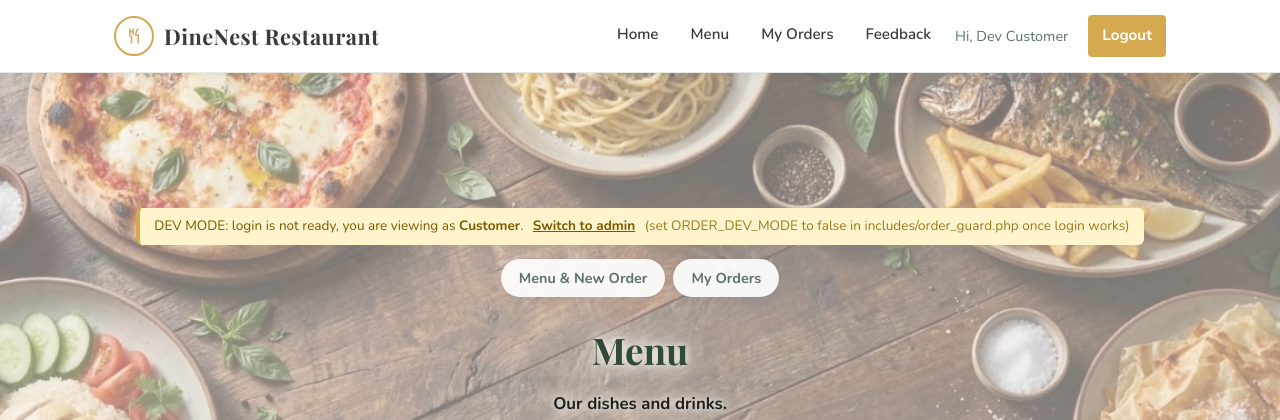
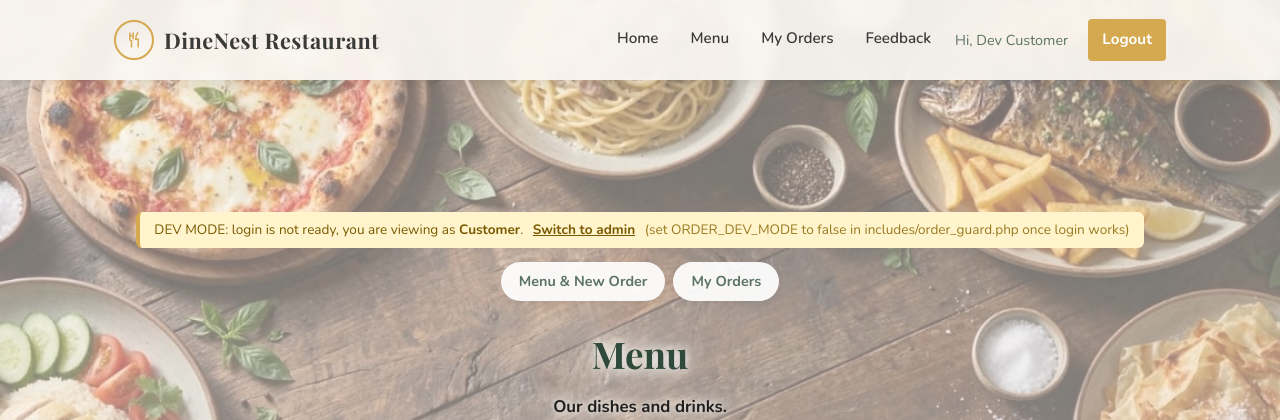
Before and after one commit to janicewong624/Mini-Project---Restaurant, a PHP site: page /Presentation/Menu/index.php in a window 1280 px wide. Shown: the top 420 px of the page. Run offline with PHP 8.4, Linux system fonts and the light colour scheme; data that the repository does not hold is empty.

Commit message:
change_navbar_pattern_to_same

```diff
--- a/Assets/css/style.css
+++ b/Assets/css/style.css
@@ -184,17 +184,9 @@ footer .copy { margin-top: 26px; padding-top: 18px; border-top: 1px solid rgba(1
   display: flex;
   flex-direction: column;
 }
-.inner-page .navbar {
-  position: relative;
-  background: var(--paper);
-  backdrop-filter: none;
-  border-bottom: 1px solid rgba(120,146,130,.2);
-  box-shadow: 0 2px 10px rgba(0,0,0,.06);
-}
-.inner-page .navbar .container {
-  flex-wrap: nowrap;
-  padding-top: 14px; padding-bottom: 14px;
-}
+
+.inner-page .navbar { position: relative; }
+
 .page-main { padding: 50px 0 70px; min-height: 70vh; }
 .inner-page .page-main { flex: 1; min-height: 0; }
 .page-title { font-family: 'Playfair Display', serif; color: var(--soft-green-dark); font-size: 2rem; margin-bottom: 6px; }
```
